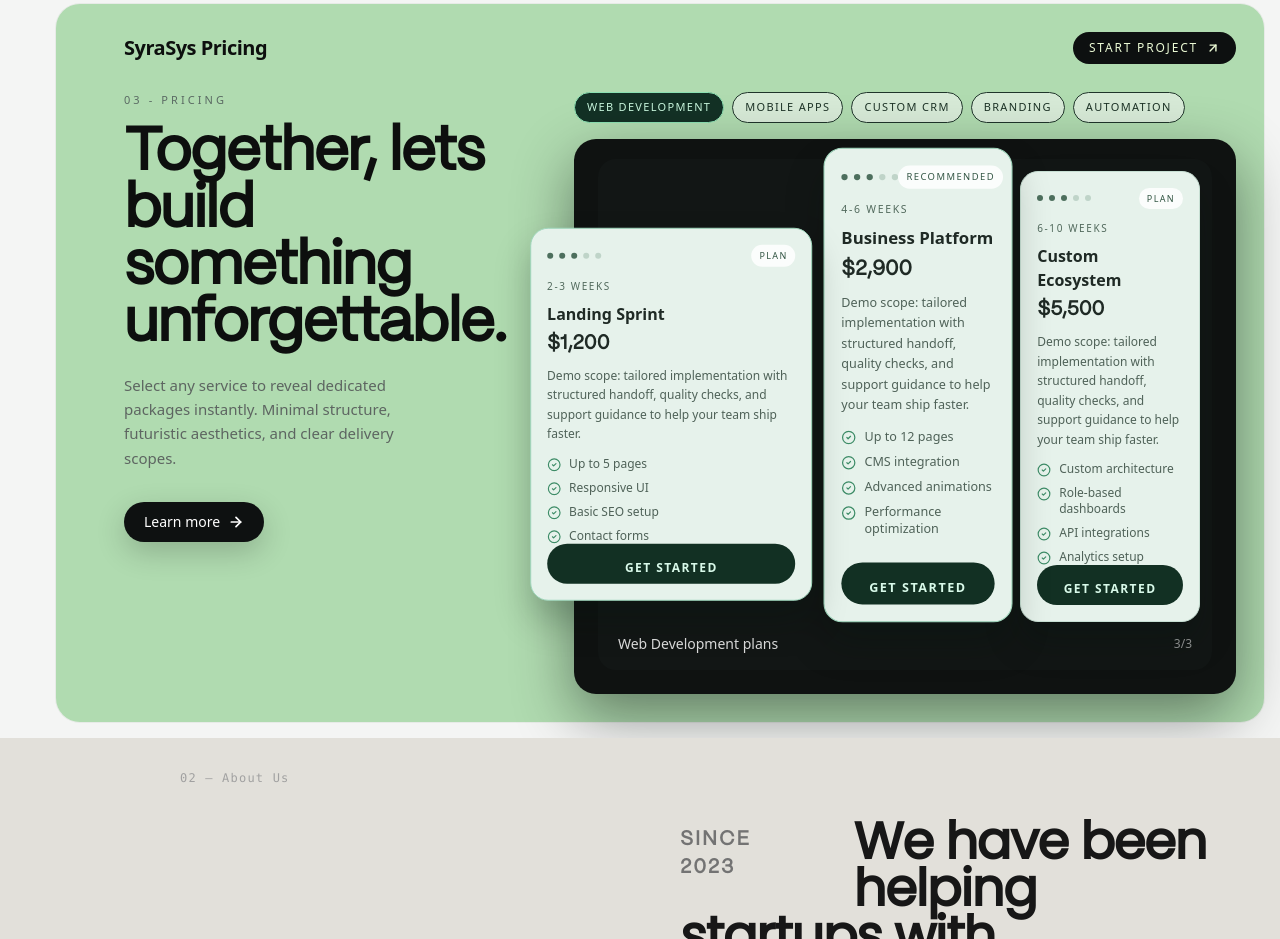
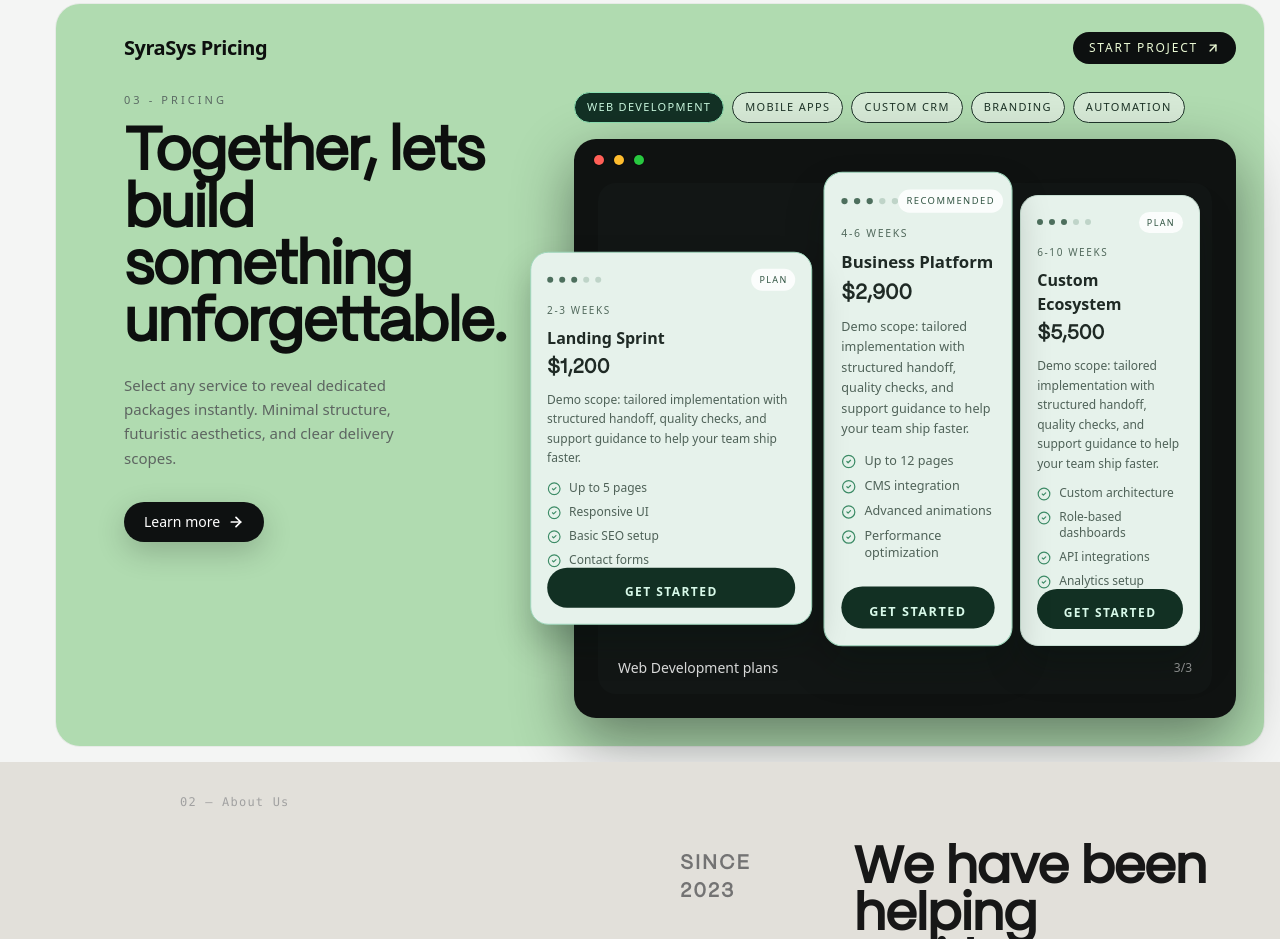
Before and after one commit to hyZenith/SyraSys, a Next.js app: page / in a window 1280 px wide. Shown: the part 1620-2559 px from the top of the page. Built offline with nearby package versions, Linux system fonts and the light colour scheme.

Commit message:
add three dot in the pricing section

```diff
--- a/pages/Pricing.tsx
+++ b/pages/Pricing.tsx
@@ -241,7 +241,12 @@ export default function Pricing() {
                             })}
                         </div>
 
-                        <div className="relative rounded-[22px] bg-[#0f1211] px-5 pb-5 pt-4 text-white shadow-[0_22px_60px_rgba(4,8,7,0.45)] md:px-6 md:pb-6 md:pt-5">
+                        <div className="relative rounded-[22px] bg-[#0f1211] px-5 pb-5 pt-10 text-white shadow-[0_22px_60px_rgba(4,8,7,0.45)] md:px-6 md:pb-6 md:pt-11">
+                            <div className="absolute left-5 top-4 z-30 flex items-center gap-2.5">
+                                <span className="h-2.5 w-2.5 rounded-full bg-[#ff5f57] shadow-[0_0_0_1px_rgba(0,0,0,0.2)]" />
+                                <span className="h-2.5 w-2.5 rounded-full bg-[#febc2e] shadow-[0_0_0_1px_rgba(0,0,0,0.2)]" />
+                                <span className="h-2.5 w-2.5 rounded-full bg-[#28c840] shadow-[0_0_0_1px_rgba(0,0,0,0.2)]" />
+                            </div>
 
                             <div className="relative overflow-visible rounded-[18px] bg-[#121615] p-3">
                                 <article
```
